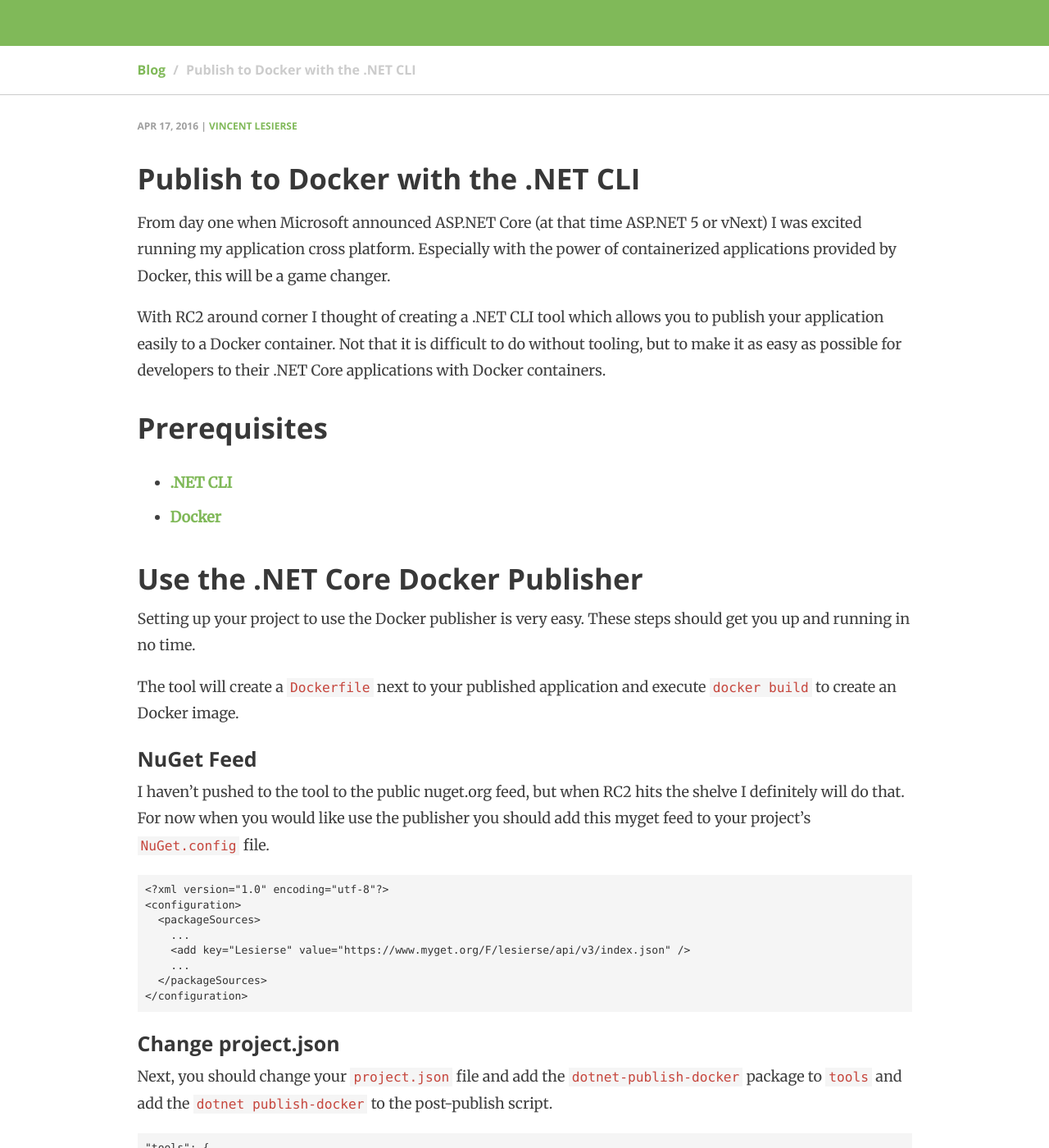
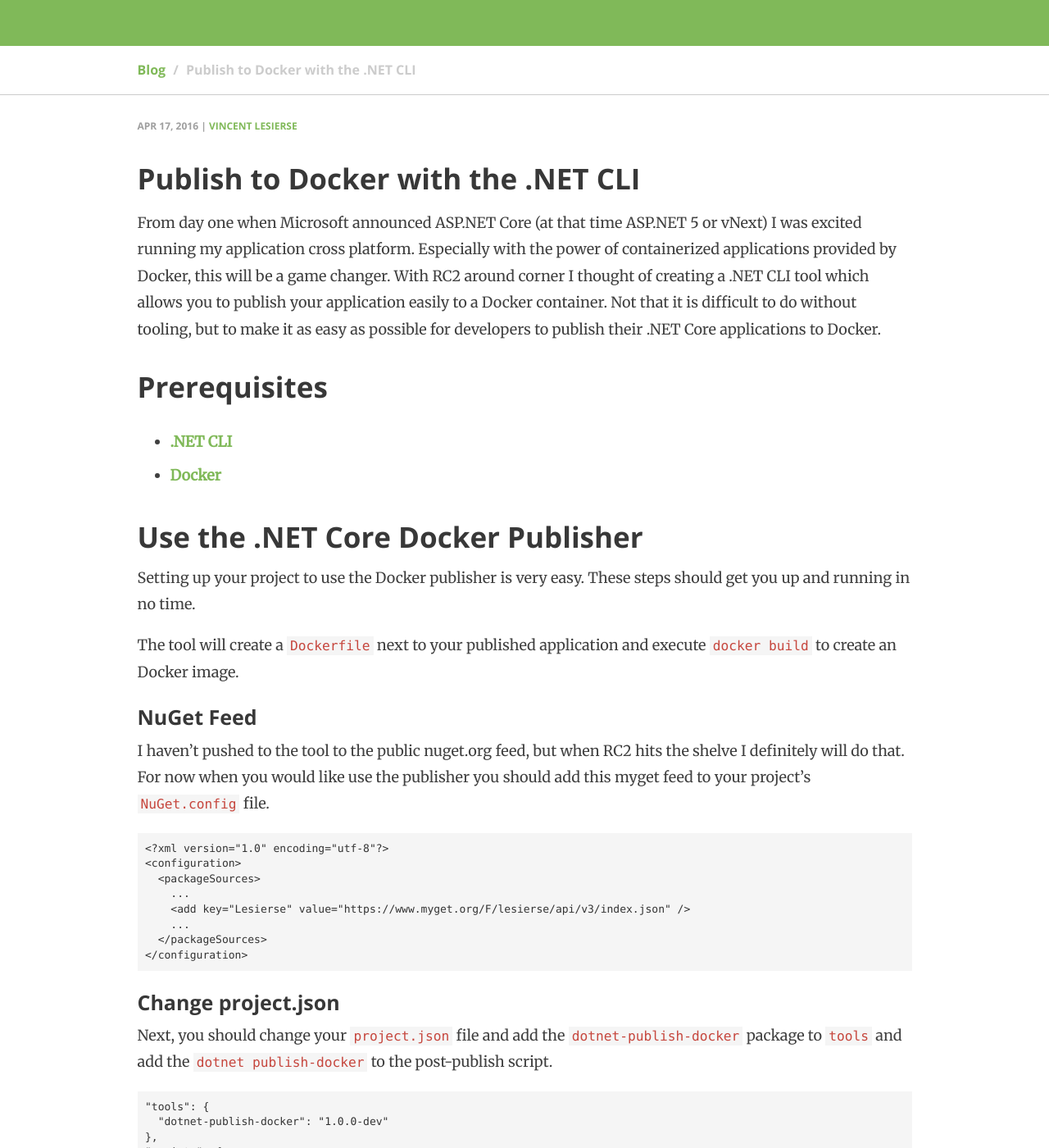
Before and after one commit to vlesierse/vlesierse.github.io, a Jekyll site: the page built from _posts/2016-04-17-publish-to-docker-with-dotnet-cli.md, in a window 1280 px wide and 1400 px high, scrolled down 242 px. Shown: the whole window at 82% size. Built offline with Jekyll 4.4.1, drawn with Linux system fonts in a browser that asks for light colours; nearby versions of some CDN libraries; Markdown is read by kramdown in place of the engine named in the settings; comment, search, counter and statistics services are not loaded.

````diff
--- a/_config.yml
+++ b/_config.yml
@@ -11,7 +11,7 @@ twitter_username: vlesierse
 github_username:  vlesierse
 
 # Build settings
-markdown: redcarpet
+markdown: kramdown
 markdown_ext:  markdown,mkdown,mkdn,mkd,md
 
 redcarpet:
--- a/_posts/2016-04-17-publish-to-docker-with-dotnet-cli.md
+++ b/_posts/2016-04-17-publish-to-docker-with-dotnet-cli.md
@@ -7,8 +7,7 @@ tags: [netcore, docker]
 comments: true
 ---
 From day one when Microsoft announced ASP.NET Core (at that time ASP.NET 5 or vNext) I was excited running my application cross platform. Especially with the power of containerized applications provided by Docker, this will be a game changer.
-
-With RC2 around corner I thought of creating a .NET CLI tool which allows you to publish your application easily to a Docker container. Not that it is difficult to do without tooling, but to make it as easy as possible for developers to their .NET Core applications with Docker containers.
+With RC2 around corner I thought of creating a .NET CLI tool which allows you to publish your application easily to a Docker container. Not that it is difficult to do without tooling, but to make it as easy as possible for developers to publish their .NET Core applications to Docker.
 
 ## Prerequisites
 
@@ -24,7 +23,7 @@ The tool will create a `Dockerfile` next to your published application and execu
 I haven't pushed to the tool to the public nuget.org feed, but when RC2 hits the shelve I definitely will do that.
 For now when you would like use the publisher you should add this myget feed to your project's `NuGet.config` file.
 
-```xml
+~~~
 <?xml version="1.0" encoding="utf-8"?>
 <configuration>
   <packageSources>
@@ -33,19 +32,19 @@ For now when you would like use the publisher you should add this myget feed to
     ...
   </packageSources>
 </configuration>
-```
+~~~
 
 ### Change project.json
 Next, you should change your `project.json` file and add the `dotnet-publish-docker` package to `tools` and add the `dotnet publish-docker` to the post-publish script.
 
-```json
+~~~ json
 "tools": {
   "dotnet-publish-docker": "1.0.0-dev"
 },
 "scripts": {
   "postpublish": "dotnet publish-docker --base-image vlesierse/dotnet --publish-folder %publish:OutputPath%"
 }
-```
+~~~
 
 > Unfortunately the current .NET Core Docker image is an older alpha version from november 2015. Until the RC2 releases you could use `vlesierse/dotnet:latest` which has the latest version of the .NET Core.
 It's also possible to create your own base Docker image and use this as `--base-image` parameter.
@@ -53,17 +52,17 @@ It's also possible to create your own base Docker image and use this as `--base-
 ### Publish your project
 Now you're able to publish your application and you should see it creates a Docker image for your.
 
-```bash
+~~~ bash
 dotnet publish
-```
+~~~
 
 ### Run your Docker image
 With the Docker CLI you should see your image and will be able to run it.
 
-```bash
+~~~ bash
 docker images
 docker run --rm <appname>
-```
+~~~
 
 ## .NET CLI Tools
 The .NET CLI is a great tool this allow developers to build, run, package, restore, test and publish their applications. However the extensibility model makes it even more awesome.
@@ -77,7 +76,7 @@ When you would like to create your own .NET CLI tool I have some tips and consid
 #### Publish to local NuGet feed
 Change or create the `NuGet.config` in your solution and add an entry to a local folder. This allows you to create a sample application and test out the development experience using your tool.
 
-```xml
+~~~ xml
 <?xml version="1.0" encoding="utf-8"?>
 <configuration>
   <packageSources>
@@ -86,18 +85,18 @@ Change or create the `NuGet.config` in your solution and add an entry to a local
     ...
   </packageSources>
 </configuration>
-```
+~~~
 
 If you want to publish your tool to your local feed you can simply use this command.
 
-```bash
+~~~ bash
 dotnet pack --version-suffix dev --output /Users/vlesierse/.nuget/feed
-```
+~~~
 
 #### Use the Microsoft.Extensions.CommandLineUtils
 Using this package makes it very easy to create command line applications (like .NET CLI). It help you parse the options, arguments and commands given to application. It even generates a nice help output to improve the experience.
 
-```csharp
+~~~ csharp
 var app = new CommandLineApplication
 {
     Name = "dotnet publish-docker",
@@ -116,6 +115,6 @@ app.OnExecute(() =>
 });
 
 return app.Execute(args);
-```
+~~~
 
 Please take a look a my [GitHub project](https://github.com/vlesierse/dotnet-publish-docker) any feedback is welcome.
````
Also changed, not shown: _posts/2015-12-20-cache-busting-using-aspnet5.md (+18 -18 lines), _posts/2015-12-27-running-aspnet5-on-kestrel-with-service-fabric.md (+4 -4 lines).
